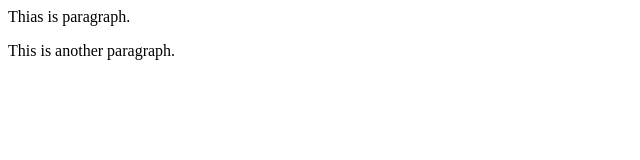
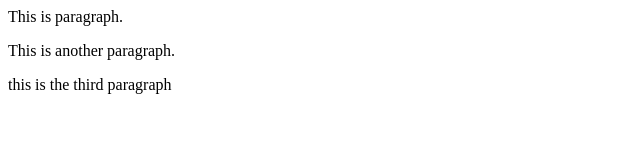
Before and after one commit to Oyucho/Repository1, a plain HTML site: page index.html in a window 1280 px wide. Shown: the whole page, without its empty margins (0-640 px from the left). Drawn offline with Linux system fonts and the light colour scheme.

Commit message:
this is my second commit

```diff
--- a/index.html
+++ b/index.html
@@ -1,2 +1,3 @@
-<p>Thias is paragraph.</p>
+<p>This is paragraph.</p>
 <p>This is another paragraph.</p>
+<p>this is the third paragraph</p>
```
